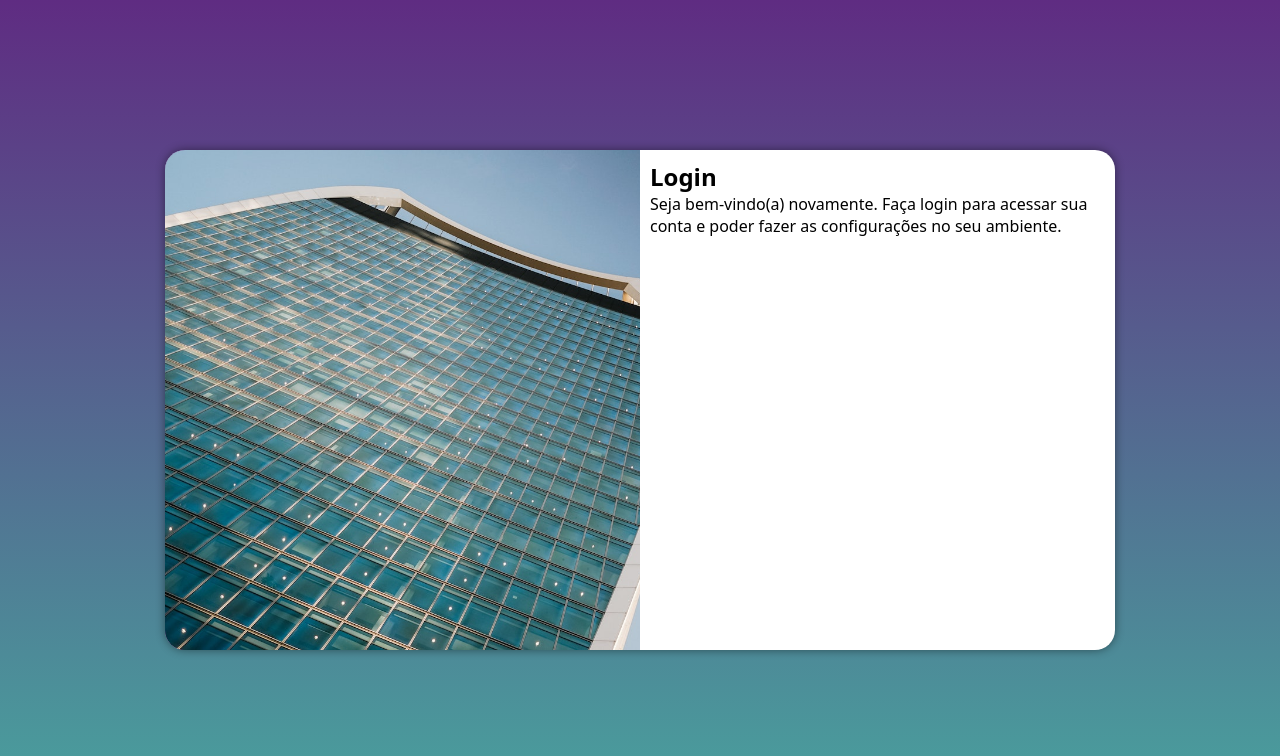
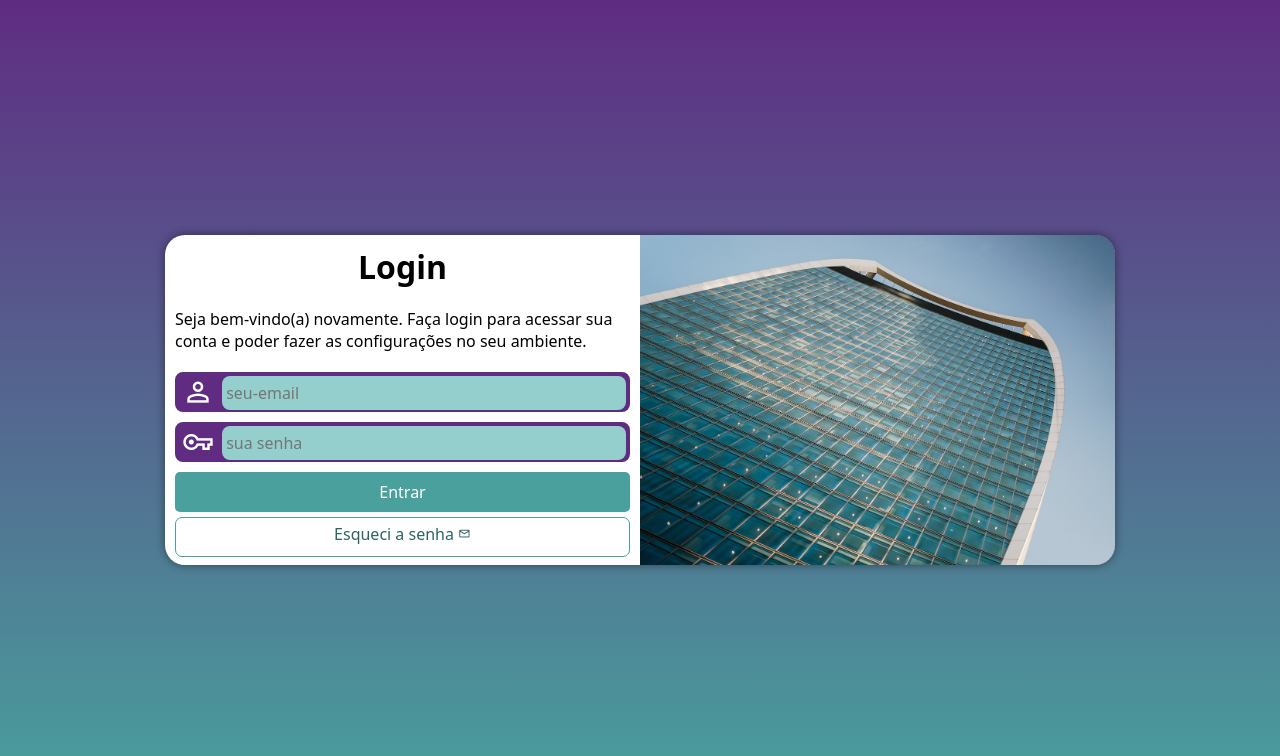
Before and after one commit to GabriielSantos/projeto-login, a plain HTML site: page index.html in a window 1280 px wide. Drawn offline with nearby package versions, Linux system fonts and the light colour scheme.

Commit message:
projeto finalizado

```diff
--- a/estilos/media-query.css
+++ b/estilos/media-query.css
@@ -10,6 +10,7 @@ Grandes Telas: acima de 1200px
 */
 
 @media screen and (min-width: 768px) and (max-width: 992px) {
+                    /* CONFIGURAÇÃO PARA TABLET */
 
     body {
         background-image: linear-gradient(to top, #49a09d, #5f2c82);
@@ -17,6 +18,7 @@ Grandes Telas: acima de 1200px
 
     section#login {
         width: 80vw;
+        height: 290px;
 
     }
 
@@ -33,6 +35,7 @@ Grandes Telas: acima de 1200px
 }
 
 @media screen and (min-width: 992px) {
+                     /* CONFIGURAÇÃO PARA DESKTOP */
 
     body {
         background-image: linear-gradient(to top, #49a09d, #5f2c82);
@@ -40,16 +43,26 @@ Grandes Telas: acima de 1200px
 
     section#login {
         width: 950px;
+        height: 330px;
     }
 
     section#login > div#imagem {
-        float: left;
+        float: right;
         width: 50%;
         height: 100%;
     }
 
     section#login > div#formulario {
-        float: right;
+        float: left;
         width: 50%;
     }
+
+    div#formulario > h1 {
+        font-size: 2em;
+    }
+
+    div#formulario > p {
+        font-size: 1em;
+        margin: 20px 0px;
+    }
 }
--- a/estilos/style.css
+++ b/estilos/style.css
@@ -30,16 +30,15 @@ section#login {
     position: absolute;
     top: 50%;
     left: 50%;
-
-    transform: translate(-50%, -50%);
     overflow: hidden;
 
     background-color: white;
     width: 250px;
-    height: 500px;
+    height: 505px;
     border-radius: 20px;
     box-shadow: 0px 0px 10px rgba(0, 0, 0, 0.450 );
 
+    transform: translate(-50%, -50%);
     transition: width 0.2s, heigth 0.2s;
     transition-timing-function: ease;
 }
@@ -56,3 +55,88 @@ section#login > div#formulario {
     display: block;
     padding: 10px;
 }
+
+div#formulario > h1 {
+    text-align: center;
+    margin-bottom: 10px;
+}
+
+div#formulario > p {
+    font-size: 0.8em;
+}
+
+form > div.campo {
+    display: block;
+    background-color: #5f2c82;
+    border: 3px solid #5f2c82;
+    width: 100%;
+    height: 40px;
+    border-radius: 8px;
+    margin: 10px 0px;
+}
+
+div.campo > label {
+    display: none;
+}
+
+div.campo > span {
+    color: white;
+    font-size: 2em;
+    width: 40px;
+    padding: 4px;
+    transform: translateY(-3px);
+}
+
+div.campo > input {
+    background-color: #94cfcd;
+    font-size: 1em;
+    width: calc(100% - 45px);
+    height: 100%;
+    border: 0px;
+    border-radius: 8px;
+    padding: 4px;
+    transform: translateY(-12px);
+}
+
+div.campo > input:focus-within {
+    background-color: white;
+}
+
+form > input[type=submit] {
+    display: block;
+    font-size: 1em;
+    width: 100%;
+    height: 40px;
+    background-color: #49a09d;
+    color: white;
+    border: none;
+    border-radius: 5px;
+    cursor: pointer;
+}
+
+form > input[type=submit]:hover {
+    background-color: #2d6462;
+}
+
+form > a.botao {
+    display: block;
+    text-align: center;
+    font-size: 1em;
+    width: 100%;
+    height: 40px;
+    padding-top: 5px;
+    margin-top: 5px;
+    background-color: white;
+    color: #2d6462;
+    border: 1px solid #49a09d;
+    border-radius: 7px;
+    text-decoration: none;
+}
+
+form > a.botao:hover {
+    background-color: #6cd3cf;
+}
+
+form > a.botao > span {
+    font-size: 0.8em;
+}
--- a/index.html
+++ b/index.html
@@ -5,6 +5,7 @@
     <meta http-equiv="X-UA-Compatible" content="IE=edge">
     <meta name="viewport" content="width=device-width, initial-scale=1.0">
     <title>Tela Login</title>
+    <link rel="stylesheet" href="https://fonts.googleapis.com/css2?family=Material+Symbols+Outlined:opsz,wght,FILL,GRAD@20..48,100..700,0..1,-50..200" />
     <link rel="stylesheet" href="estilos/style.css">
     <link rel="stylesheet" href="estilos/media-query.css">
 </head>
@@ -17,8 +18,20 @@
             <div id="formulario">
                 <h1>Login</h1>
                 <p>Seja bem-vindo(a) novamente. Faça login para acessar sua conta e poder fazer as configurações no seu ambiente.</p>
-                <form action="login.php" method="post"></form>
-
+                <form action="login.php" method="post" autocomplete="on">
+                    <div class="campo">
+                        <span class="material-symbols-outlined">person</span>
+                        <input type="email" name="login" id="ilogin" placeholder="seu-email" autocomplete="email" required maxlength="30">
+                        <label for="ilogin">Login</label>
+                    </div>
+                    <div class="campo">
+                        <span class="material-symbols-outlined">vpn_key</span>
+                        <input type="password" name="senha" id="isenha" placeholder="sua senha" autocomplete="current-password" required minlength="8" maxlength="20">
+                        <label for="isenha">Senha</label>
+                    </div>
+                    <input type="submit" value="Entrar">
+                    <a href="esqueci.html" class="botao">Esqueci a senha <span class="material-symbols-outlined">mail</span></a>
+                </form>
             </div>
         </section>
     </main>
```
